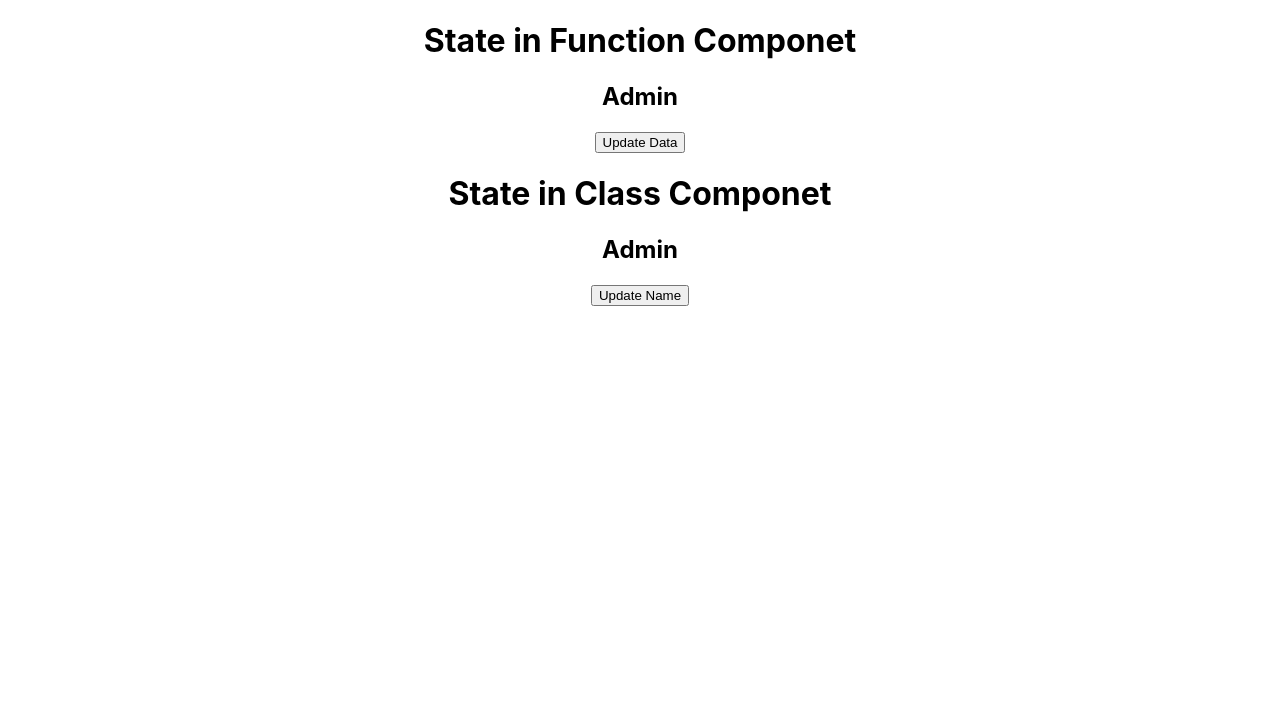
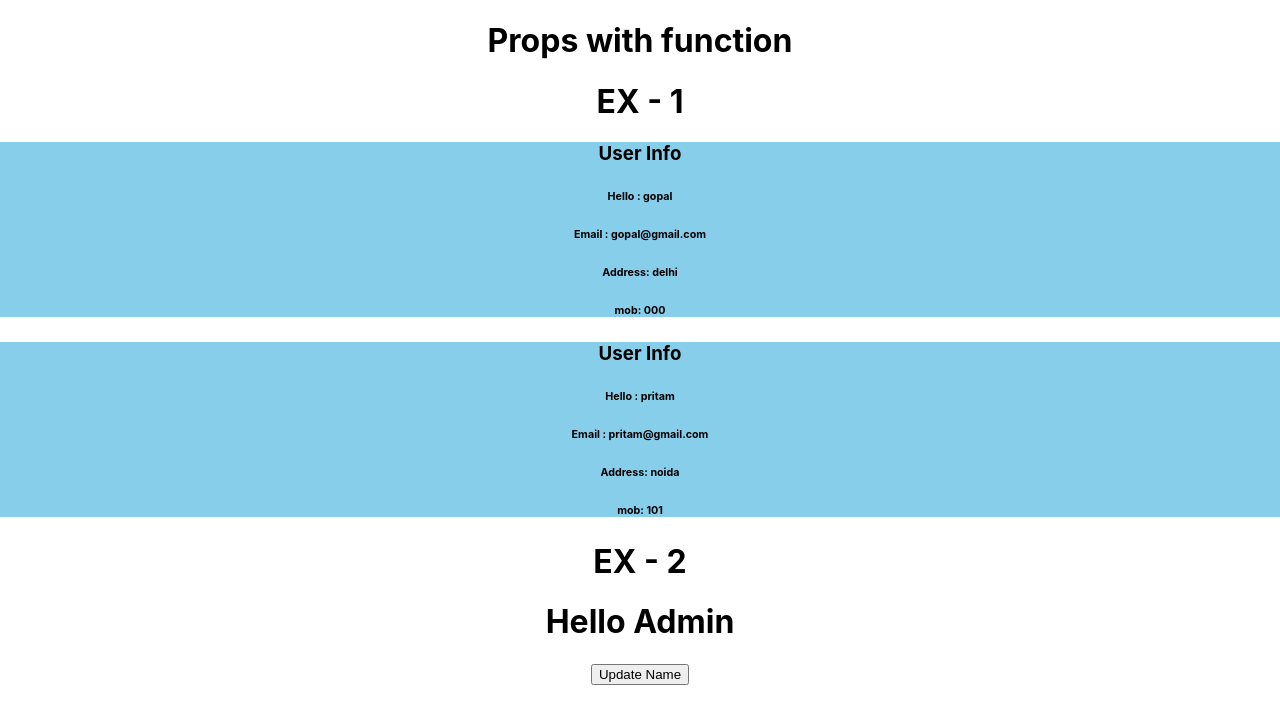
Before and after one commit to PritamMakwana/React-Js-Topics, a React (Create React App) app: page / in a window 1280 px wide. Shown: the top 724 px of the page. Built offline with nearby package versions, Linux system fonts and the light colour scheme.

Commit message:
Props with function

```diff
--- a/src/App.js
+++ b/src/App.js
@@ -1,28 +1,23 @@
 import { useState } from 'react';
 import './App.css';
+import Student from './Student';
 import User from './User';
 
-//State function component code
+//Props with function component
 
 function App() {
 
-  const [data,setData] = useState("Admin");
-
-  function updateData(){
-    if(data==="Admin")
-    setData("User");
-    else
-    setData("Admin");
-  }
+  const [name,setName] = useState("Admin");
 
   return (
     <div className="App">
-    <h1>State in Function Componet</h1>
-      <h2>{data}</h2>
-      <button onClick={updateData}>Update Data</button>
-
-      <User/>
-
+    <h1>Props with function</h1>
+    <h1 >EX - 1</h1>
+    <User name ="gopal" email ="gopal@gmail.com" other = {{address : "delhi",mob :"000"}} />
+    <User name ="pritam" email ="pritam@gmail.com" other = {{address : "noida",mob :"101"}} />
+    <h1 >EX - 2</h1>
+    <Student name = {name} />
+    <button onClick={()=> {setName("User")}}>Update Name</button>
     </div>
   );
 }
--- /dev/null
+++ b/src/Student.js
@@ -0,0 +1,8 @@
+export default function Student (p){
+    console.log(p);
+    return(
+        <div>
+            <h1>Hello {p.name} </h1>
+        </div>
+    )
+}
--- a/src/User.js
+++ b/src/User.js
@@ -1,28 +1,11 @@
-import React,{Component} from "react";
-
-export default class User extends Component{
-//State class component code
-
-    constructor(){
-        super();
-        this.state = {data : "Admin"}
-    }
-
-    Apple(){
-
-    if(this.state.data==="Admin")
-    this.setState({data : "User"});
-    else
-    this.setState({data : "Admin"});
-    }
-
-    render(){
-        return(
-           <div>
-             <h1>State in Class Componet</h1>
-            <h2>{this.state.data}</h2>
-            <button onClick={()=>this.Apple()}>Update Name</button>
-           </div>
-        )
-    }
+export default function User(props){
+    return(
+        <div style={{backgroundColor : "skyblue"}}>
+            <h3>User Info</h3>
+            <h6>Hello : {props.name}</h6>
+            <h6>Email : {props.email}</h6>
+            <h6>Address: {props.other.address}</h6>
+            <h6>mob: {props.other.mob}</h6>
+        </div>
+    )
 }
```
